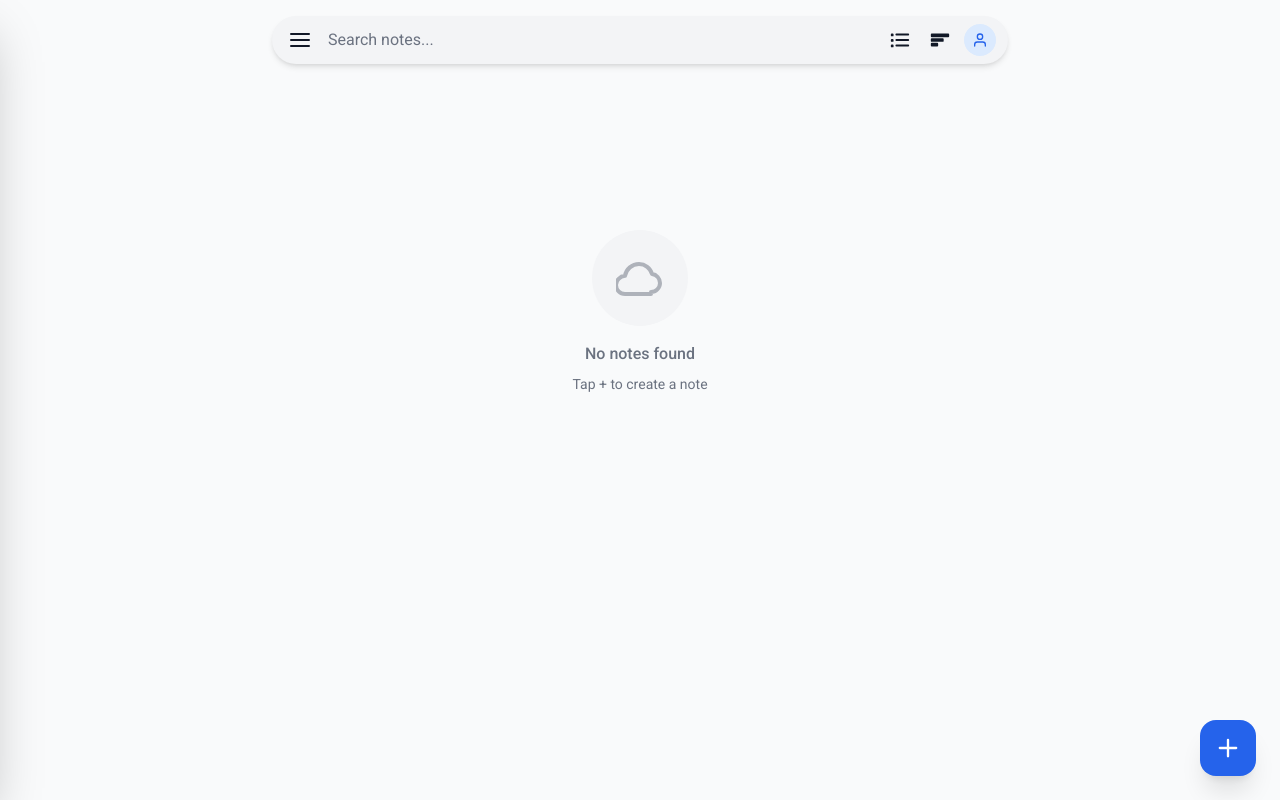
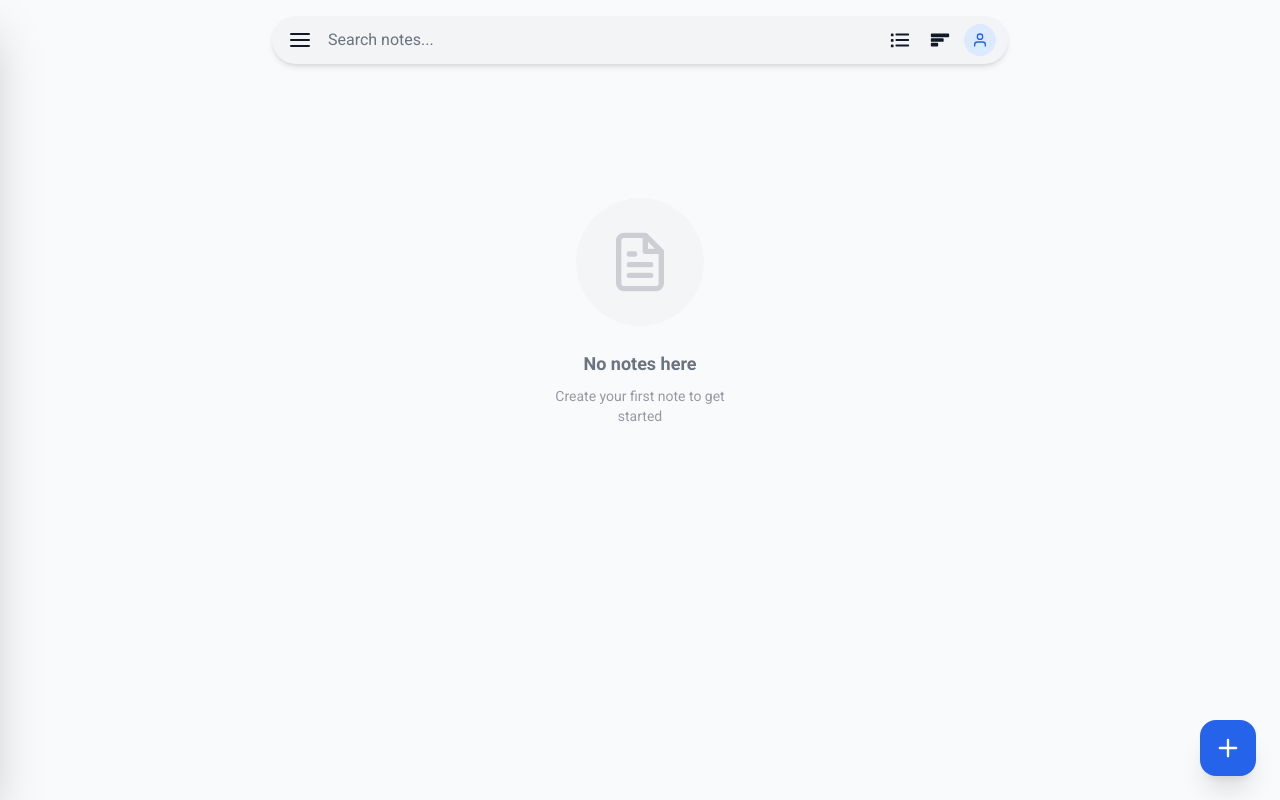
Before and after one commit to rajnish8869/Note-Pad, a React (Vite) app: page / in a window 1280 px wide. Built offline with nearby package versions, Linux system fonts and the light colour scheme.

Commit message:
feat(trash): Implement auto-deletion for trashed notes
Adds logic to automatically remove notes from the trash that have been there for longer than 30 days. This helps manage storage and keep the trash clean.

```diff
--- a/App.tsx
+++ b/App.tsx
@@ -897,7 +897,28 @@ export default function App() {
 
     const savedNotes = localStorage.getItem('notes');
     if (savedNotes) {
-      setNotes(JSON.parse(savedNotes));
+      let loadedNotes: Note[] = JSON.parse(savedNotes);
+
+      // --- TRASH AUTO-DELETE LOGIC ---
+      // Remove notes that have been in trash for > 30 days
+      const THIRTY_DAYS_MS = 30 * 24 * 60 * 60 * 1000;
+      const now = Date.now();
+
+      const filteredNotes = loadedNotes.filter(note => {
+        if (note.isTrashed && note.deletedAt) {
+            const timeDiff = now - note.deletedAt;
+            // Return false to remove if older than 30 days
+            return timeDiff <= THIRTY_DAYS_MS;
+        }
+        return true; // Keep active notes or trash without timestamp (legacy support)
+      });
+
+      // If items were removed, log it (optional) or just update state
+      if (filteredNotes.length < loadedNotes.length) {
+          console.log(`Cleaned up ${loadedNotes.length - filteredNotes.length} expired items from trash.`);
+      }
+
+      setNotes(filteredNotes);
     } else {
         const welcome: Note = {
             id: 'welcome-1',
@@ -1277,11 +1298,21 @@ export default function App() {
         <main className="flex-1 px-4 pb-24 -mt-2">
             {filteredNotes.length === 0 ? (
                 <div className={`flex flex-col items-center justify-center h-[60vh] ${styles.secondaryText}`}>
-                    <div className={`p-6 rounded-full mb-4 ${theme === 'neo-glass' ? 'bg-white/10' : (theme === 'vision' ? 'bg-[#141F3A]' : 'bg-gray-100 dark:bg-white/5')}`}>
-                        <Icon name={view === 'TRASH' ? 'trash' : (isIncognito ? 'eyeOff' : 'cloud')} size={48} className="opacity-50" />
+                    <div className={`p-8 rounded-full mb-6 animate-pulse ${theme === 'neo-glass' ? 'bg-white/5' : (theme === 'vision' ? 'bg-[#141F3A]' : 'bg-gray-100 dark:bg-white/5')}`}>
+                        <Icon
+                            name={searchQuery ? 'search' : (view === 'TRASH' ? 'trash' : (isIncognito ? 'incognito' : 'fileText'))}
+                            size={64}
+                            className={`opacity-40 ${theme === 'vision' ? 'text-[#2F6BFF]' : ''}`}
+                        />
                     </div>
-                    <p className="font-medium">{isIncognito ? "Incognito Mode" : "No notes found"}</p>
-                    {view === 'LIST' && <p className="text-sm mt-2">{isIncognito ? "Notes created here are temporary." : "Tap + to create a note"}</p>}
+                    <p className="font-bold text-lg">{searchQuery ? "No results found" : (isIncognito ? "Incognito Mode" : "No notes here")}</p>
+                    <p className="text-sm mt-2 max-w-[200px] text-center opacity-70">
+                        {searchQuery
+                            ? `Couldn't find anything matching "${searchQuery}"`
+                            : (isIncognito
+                                ? "Notes created here are not saved to storage."
+                                : (view === 'TRASH' ? "Trash is empty" : "Create your first note to get started"))}
+                    </p>
                 </div>
             ) : (
                 <div className={`${layoutMode === 'GRID' ? 'columns-2 md:columns-3 gap-4 space-y-4' : 'flex flex-col gap-4'}`}>
--- a/components/Icon.tsx
+++ b/components/Icon.tsx
@@ -16,7 +16,7 @@ const paths: Record<string, string> = {
   cloud: "M17.5 19c2.485 0 4.5-2.015 4.5-4.5 0-2.3-1.75-4.2-4-4.45-.75-3-3.5-5.05-6.5-5.05-3.5 0-6.4 2.5-7 5.9-2.5.25-4.5 2.2-4.5 4.6 0 2.485 2.015 4.5 4.5 4.5h13z",
   bold: "M6 4h8a4 4 0 0 1 4 4 4 4 0 0 1-4 4H6z M6 12h9a4 4 0 0 1 4 4 4 4 0 0 1-4 4H6z",
   italic: "M19 4h-9M14 20H5M15 4L9 20",
-  list: "M8 6h13M8 12h13M8 18h13M3 6h.01M3 12h.01M3 18h.01",
+  list: "M8 6h13M8 12h13M8 18h13M3 6h.01M3 12h.01M3 12h.01M3 18h.01",
   save: "M19 21H5a2 2 0 0 1-2-2V5a2 2 0 0 1 2-2h11l5 5v11a2 2 0 0 1-2 2z",
   share: "M4 12v8a2 2 0 0 0 2 2h12a2 2 0 0 0 2-2v-8M16 6l-4-4-4 4M12 2v13",
   refresh: "M23 4v6h-6M1 20v-6h6",
@@ -36,7 +36,8 @@ const paths: Record<string, string> = {
   shield: "M12 22s8-4 8-10V5l-8-3-8 3v7c0 6 8 10 8 10z",
   fingerprint: "M2 12C2 6.5 6.5 2 12 2a10 10 0 0 1 8 6",
   eyeOff: "M17.94 17.94A10.07 10.07 0 0 1 12 20c-7 0-11-8-11-8a18.45 18.45 0 0 1 5.06-5.94M9.9 4.24A9.12 9.12 0 0 1 12 4c7 0 11 8 11 8a18.5 18.5 0 0 1-2.16 3.19m-6.72-1.07a3 3 0 1 1-4.24-4.24M1 1l22 22",
-  incognito: "M2 12c0-3.5 2.5-6 6-6 1.5 0 2.5 1 3.5 2 1.5-1.5 2.5-2 4.5-2 3 0 5 2.5 5 6M2 12l2 2m18-2l-2 2"
+  incognito: "M2 12c0-3.5 2.5-6 6-6 1.5 0 2.5 1 3.5 2 1.5-1.5 2.5-2 4.5-2 3 0 5 2.5 5 6M2 12l2 2m18-2l-2 2",
+  fileText: "M14 2H6a2 2 0 0 0-2 2v16a2 2 0 0 0 2 2h12a2 2 0 0 0 2-2V8z M14 2v6h6 M16 13H8 M16 17H8 M10 9H8"
 };
 
 interface IconProps {
```
